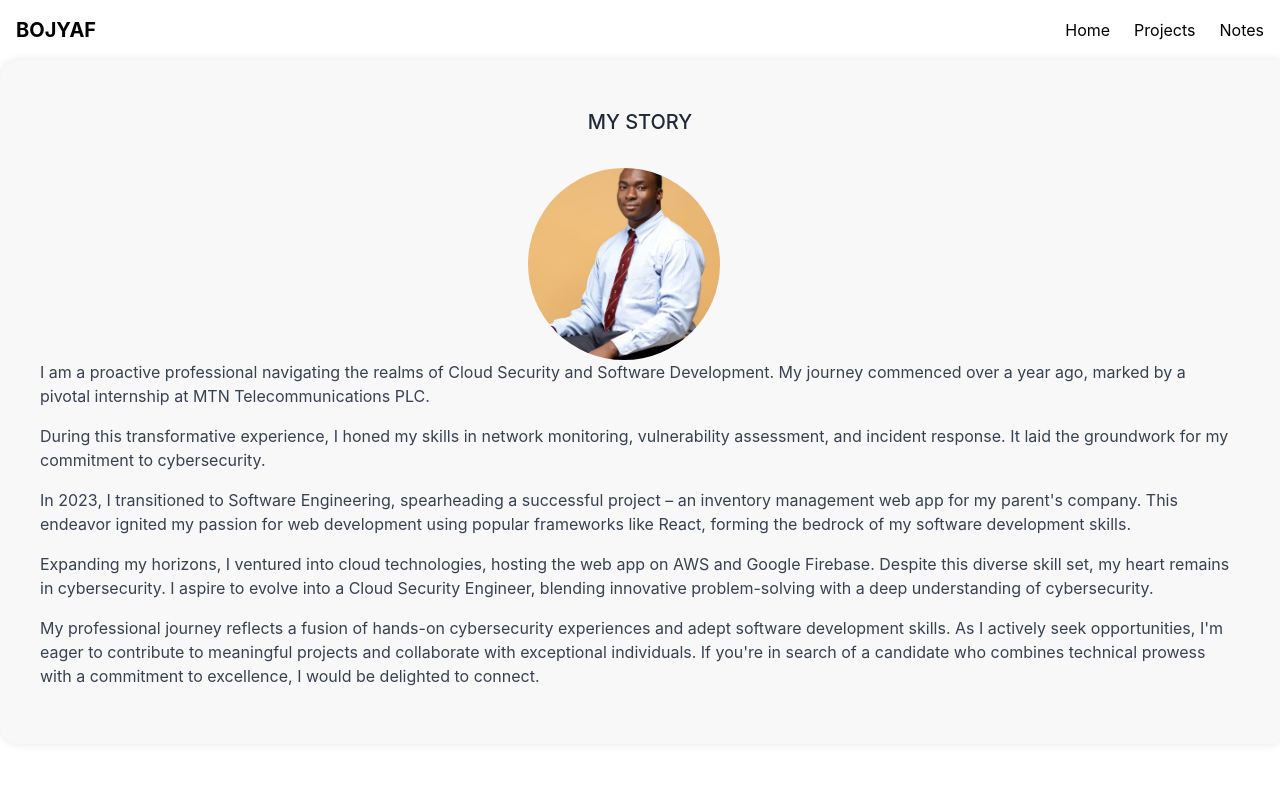
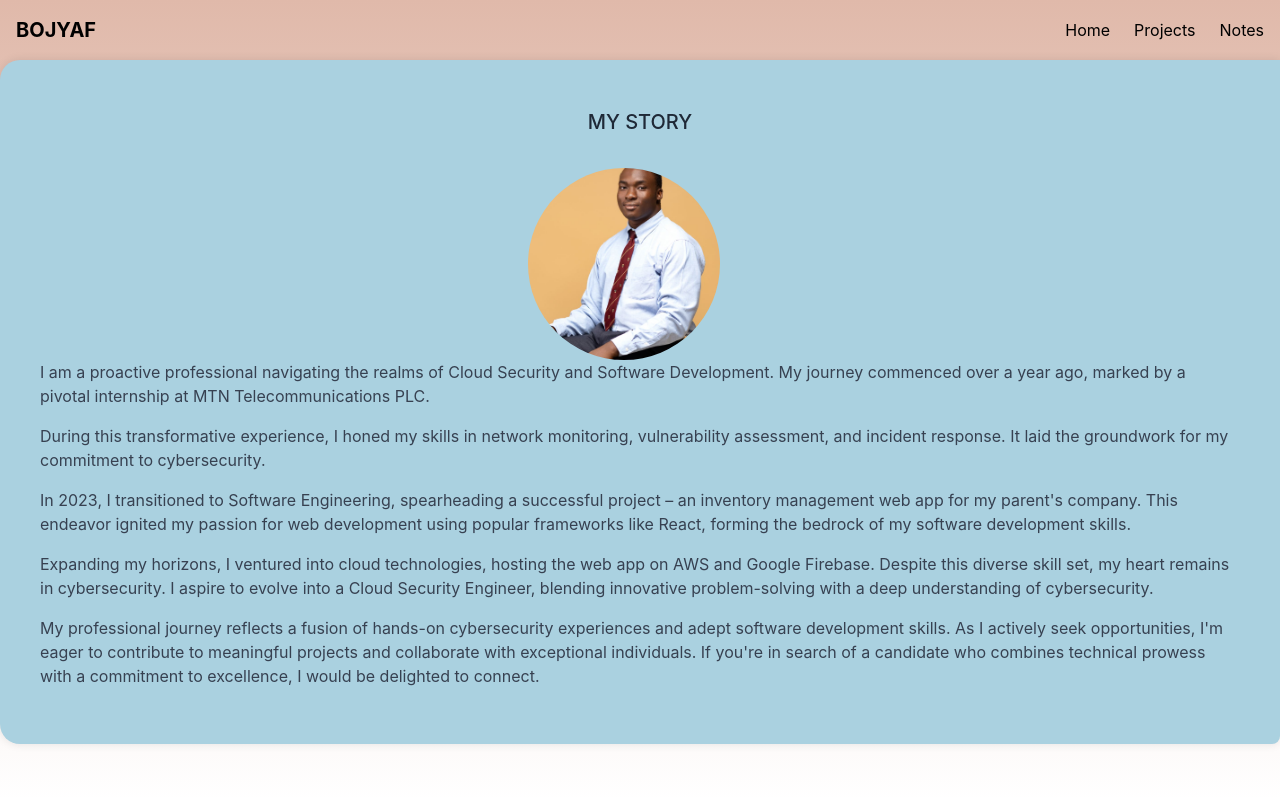
Before and after one commit to BFayjob/boluwatifewebsite, a React (Create React App) app: page /about in a window 1280 px wide. Shown: the top 797 px of the page. Built offline with nearby package versions, Linux system fonts and the light colour scheme.

Commit message:
06-02-24 midnight 1am

```diff
--- a/src/Components/About.css
+++ b/src/Components/About.css
@@ -45,7 +45,7 @@
     line-height: 1.6;
   }
   .about-section {
-    background-color: #f8f8f8; /* Light cream color */
+    background-color: #AAD1E0; /* Light cream color */
     padding: 40px;
     border-top-left-radius: 20px;
     border-bottom-left-radius: 20px;
--- a/src/Components/Header.css
+++ b/src/Components/Header.css
@@ -1,8 +1,8 @@
 /* Header.css Influenced by Apple's Minimalistic Design Aesthetic */
 
 header {
-  background-color: #f8f8f7; /* A neutral, light background similar to Apple's aesthetic */
-  box-shadow: 0 2px 16px rgba(0, 0, 0, 0.1); /* A subtle shadow for depth */
+  background-color: #D0D2FF; /* New light blue background color */
+  box-shadow: 0 2px 16px rgba(0, 0, 0, 0.05); /* A subtle shadow for depth */
   position: relative;
   z-index: 10;
   padding: 20px 0; /* Generous padding for a spacious feel */
--- a/src/Components/Header.js
+++ b/src/Components/Header.js
@@ -4,7 +4,7 @@ import { Link, NavLink } from 'react-router-dom';
 
 export const Header = () => {
   return (
-    <header className="bg-white p-4">
+    <header className="bg-#D0D2FF p-4">
       <nav className="flex items-center justify-between">
         <Link to='/' className='logo text-black font-bold text-xl'>
           BOJYAF
--- a/src/Components/Introduction.css
+++ b/src/Components/Introduction.css
@@ -1,4 +1,13 @@
 /* Introduction.css */
+
+.background-fade {
+  background: linear-gradient(to bottom, #e0b9aa 0%, white 100%);
+  background-attachment: fixed;
+}
+body {
+  background: linear-gradient(to bottom, #e0b9aa 0%, white 100%);
+  background-attachment: fixed;
+}
 
 
 .introduction {
--- a/src/Components/Introduction.js
+++ b/src/Components/Introduction.js
@@ -6,13 +6,13 @@ import './Introduction.css';
 
 const Introduction = () => {
   return (
-    <div className="min-h-screen relative" style={{ backgroundImage: "url(/url/to/optimized/background.jpg)" }}>
-      <div className="container mx-auto px-4 pt-20 pb-16 grid grid-cols-2 gap-16 justify-items-center items-center desktop:text-bold lg:text-bold">
+    <div className="min-h-screen relative background-image">
+  <div className="container mx-auto px-4 pt-20 pb-16 grid grid-cols-2 gap-16 justify-items-center items-center">
         {/* Profile Image (Mobile/Desktop) */}
         <div className="lg:col-start-1 col-span-1 flex justify-end mr-10 lg:mr-0">
           <img
             className="rounded-full object-cover shadow-lg"
-            src="/path/to/your-profile-image.jpg"
+            src="suitImage.jpg"
             alt="Boluwatife Fayjob"
             width={200}
             height={200}
--- a/src/Components/Skills.js
+++ b/src/Components/Skills.js
@@ -3,7 +3,7 @@ import React from 'react';
 import './Skills.css';
 
 const skillsList = [
-  'JavaScript', 'CSS', 'AWS Amplify', 'Firebase', 'React.js',
+  'JavaScript', 'CSS', 'AWS Amplify', 'AWS DynamoDB' ,'Firebase', 'React.js',
   'Qualys', 'Active Directory', 'Incident Response', 'Networking',
   'Splunk','PFsense',
   // Add any additional skills here
```
Also changed, not shown: public/bgimg02.jpg (added), public/suitImage.jpg (added).
